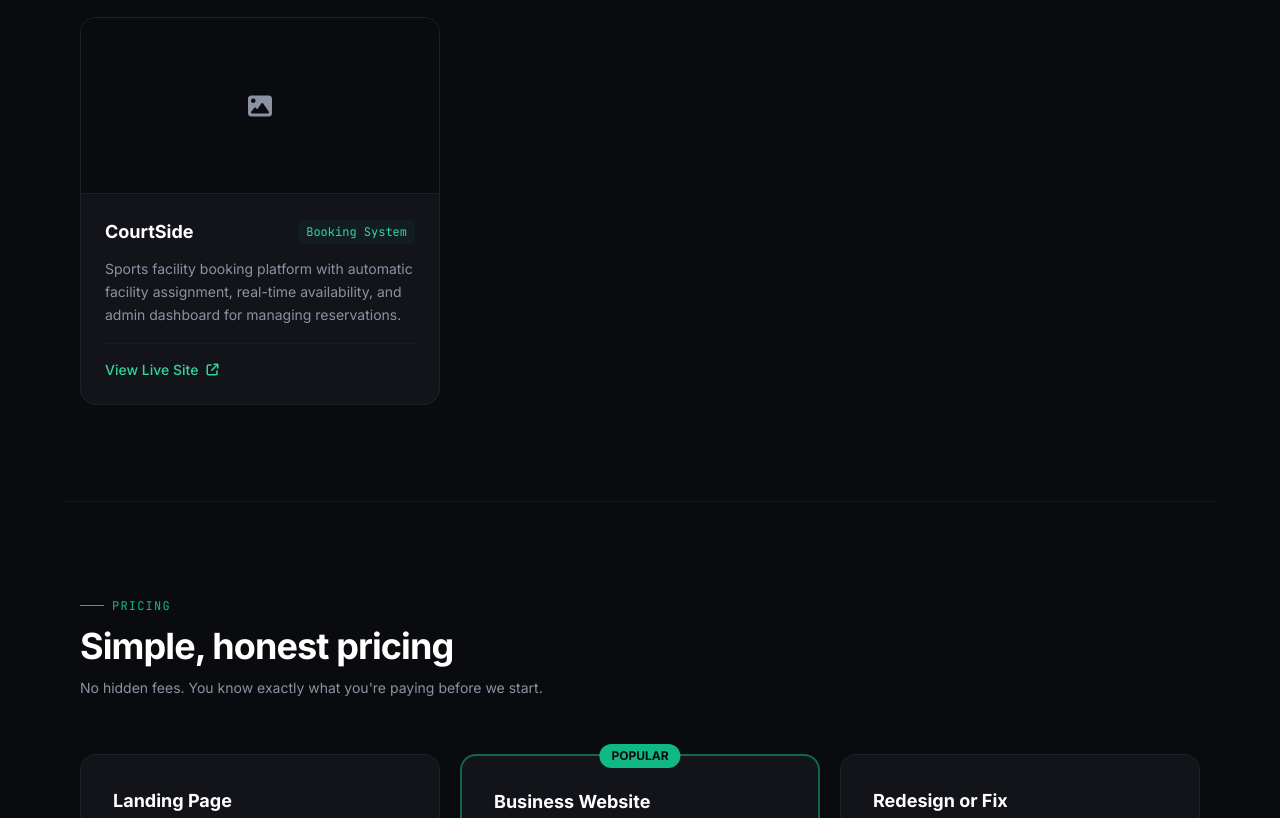
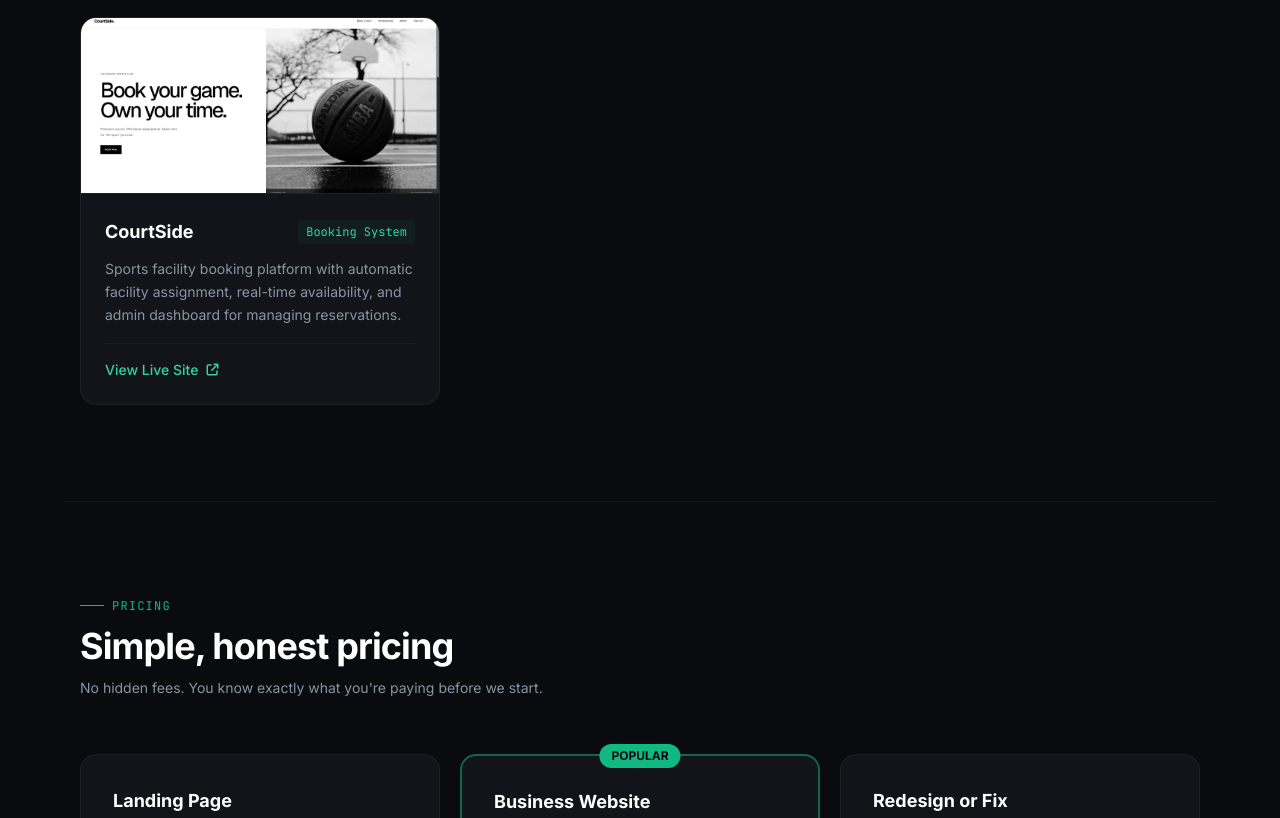
Before and after one commit to robotswr12ll-glitch/Web-dev, a plain HTML site: page index.html in a window 1280 px wide. Shown: the part 2292-3110 px from the top of the page. Drawn offline with nearby package versions, Linux system fonts and the light colour scheme.

Commit message:
added courtside

```diff
--- a/index.html
+++ b/index.html
@@ -337,7 +337,7 @@
         <!-- Project 4 -->
         <div class="project-card reveal rounded-2xl bg-darkCard border border-darkBorder overflow-hidden hover:border-mint/30 transition-all flex flex-col">
           <div class="h-44 bg-darkBg border-b border-darkBorder relative">
-            <img src="photo5.png" alt="Project preview" class="w-full h-full object-cover" onerror="this.onerror=null; this.parentNode.innerHTML='<div class=\'w-full h-full flex items-center justify-center\'><i class=\'fa-solid fa-image text-2xl text-mutedText\'></i></div>';" />
+            <img src="photo4.png" alt="Project preview" class="w-full h-full object-cover" onerror="this.onerror=null; this.parentNode.innerHTML='<div class=\'w-full h-full flex items-center justify-center\'><i class=\'fa-solid fa-image text-2xl text-mutedText\'></i></div>';" />
           </div>
           <div class="p-6 flex-1 flex flex-col">
             <div class="flex items-center justify-between mb-3">
```
